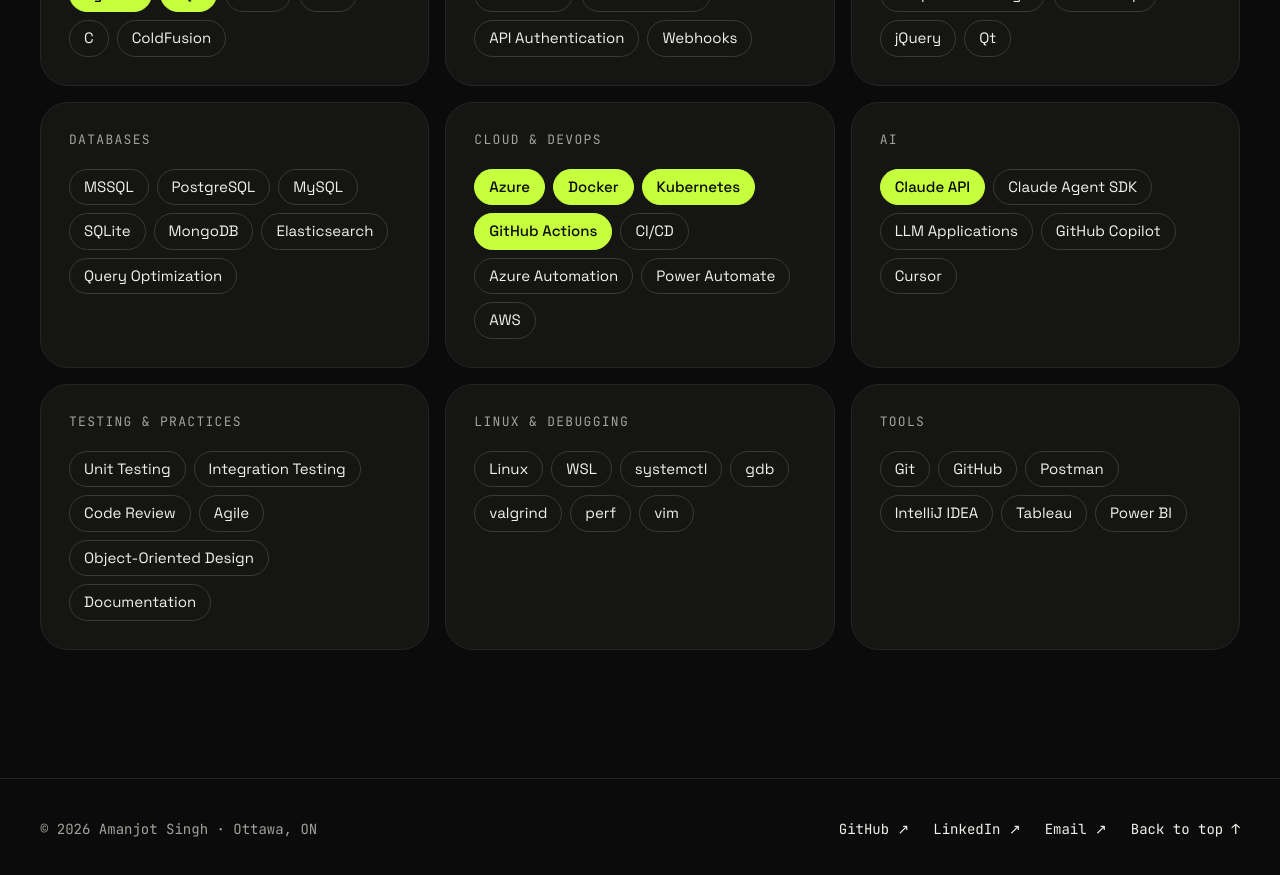
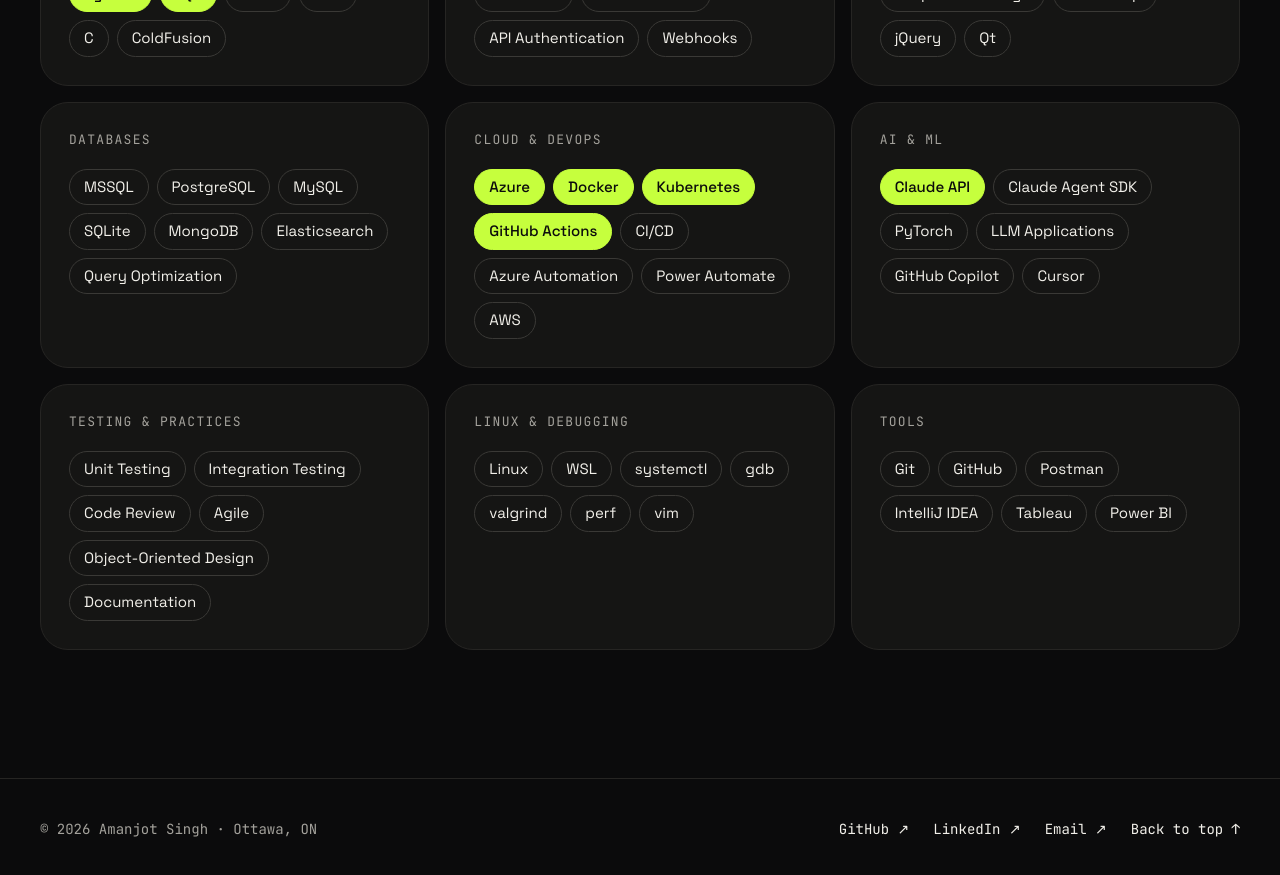
Before and after one commit to amanjot1800/portfolio, a Next.js app: page / in a window 1280 px wide. Shown: the part 1520-2395 px from the top of the page. Built offline with nearby package versions, Linux system fonts and the light colour scheme.

Commit message:
feat: add PyTorch to skills

```diff
--- a/data/skills.ts
+++ b/data/skills.ts
@@ -40,8 +40,8 @@ export const skillGroups: SkillGroup[] = [
     skills: ["Azure", "Docker", "Kubernetes", "GitHub Actions", "CI/CD", "Azure Automation", "Power Automate", "AWS"],
   },
   {
-    title: "AI",
-    skills: ["Claude API", "Claude Agent SDK", "LLM Applications", "GitHub Copilot", "Cursor"],
+    title: "AI & ML",
+    skills: ["Claude API", "Claude Agent SDK", "PyTorch", "LLM Applications", "GitHub Copilot", "Cursor"],
   },
   {
     title: "Testing & Practices",
```
